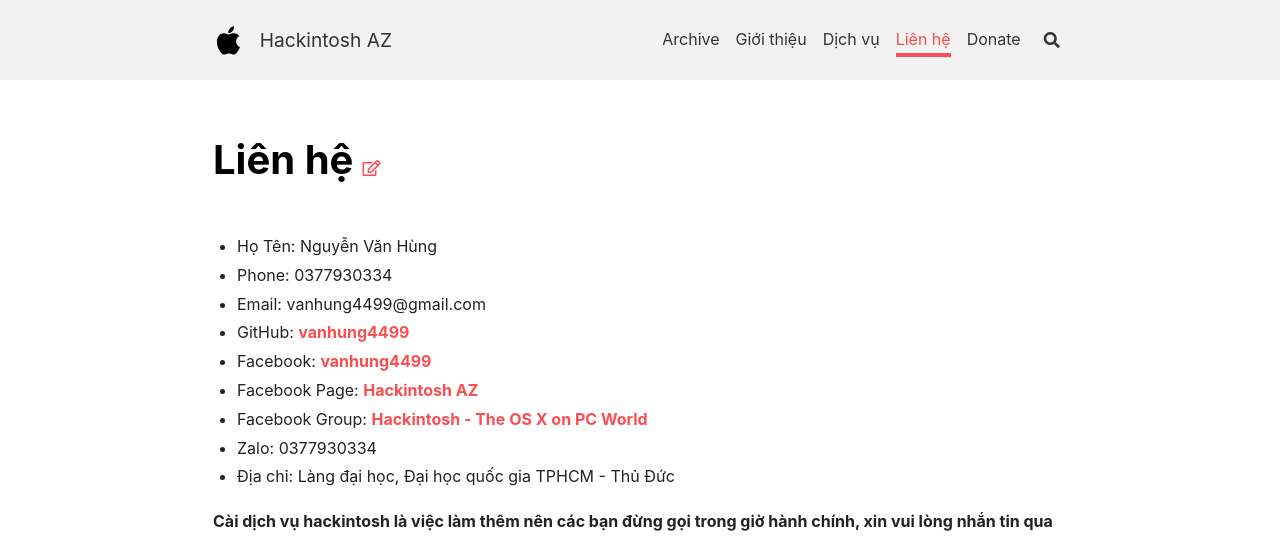
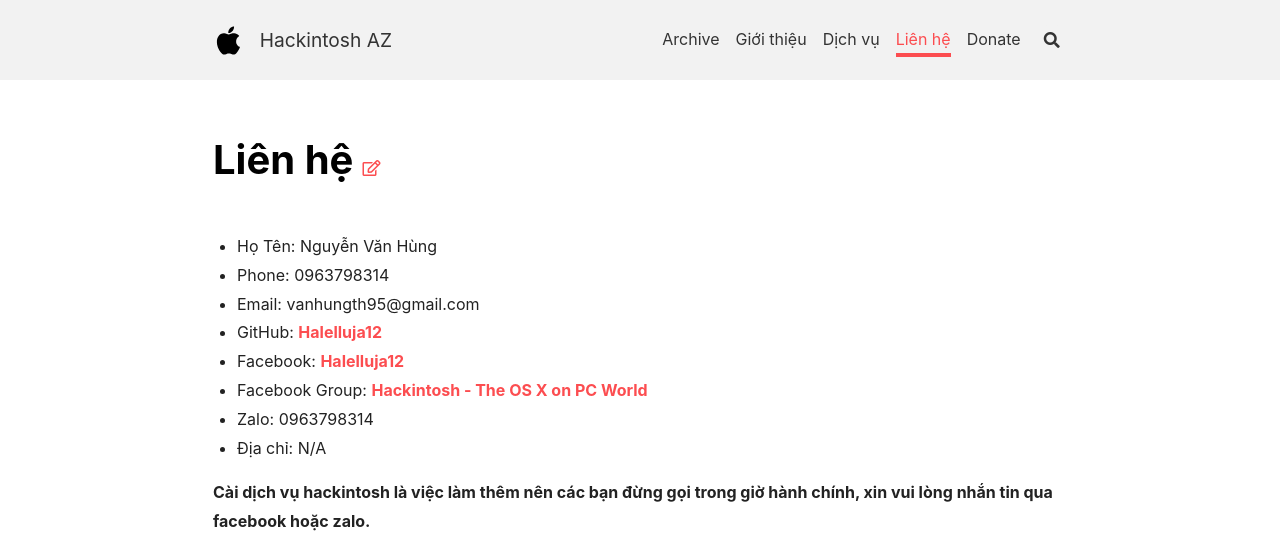
Before and after one commit to Halelluja12/Halelluja12.github.io, a Jekyll site: the page built from contact.md, in a window 1280 px wide. Shown: the top 541 px of the page. Built offline with Jekyll 4.4.1, drawn with Linux system fonts in a browser that asks for light colours; nearby versions of some CDN libraries.

Commit message:
Update contact.md

```diff
--- a/contact.md
+++ b/contact.md
@@ -7,14 +7,13 @@
 ---
 
 - Họ Tên: Nguyễn Văn Hùng
-- Phone: 0377930334
-- Email: vanhung4499@gmail.com
-- GitHub: [vanhung4499](https://github.com/vanhung4499)
-- Facebook: [vanhung4499](https://www.facebook.com/vanhung4499)
-- Facebook Page: [Hackintosh AZ](https://www.facebook.com/Hackintosh-AZ-1210860139083557/)
+- Phone: 0963798314
+- Email: vanhungth95@gmail.com
+- GitHub: [Halelluja12](https://github.com/Halelluja12)
+- Facebook: [Halelluja12](https://www.facebook.com/harrynguyenth)
 - Facebook Group: [Hackintosh - The OS X on PC World](https://www.facebook.com/groups/hackintoshPC/)
-- Zalo: 0377930334
-- Địa chỉ: Làng đại học, Đại học quốc gia TPHCM - Thủ Đức
+- Zalo: 0963798314
+- Địa chỉ: N/A
 
 __Cài dịch vụ hackintosh là việc làm thêm nên các bạn đừng gọi trong giờ hành chính, xin vui lòng nhắn tin qua facebook hoặc zalo.__
 
```
